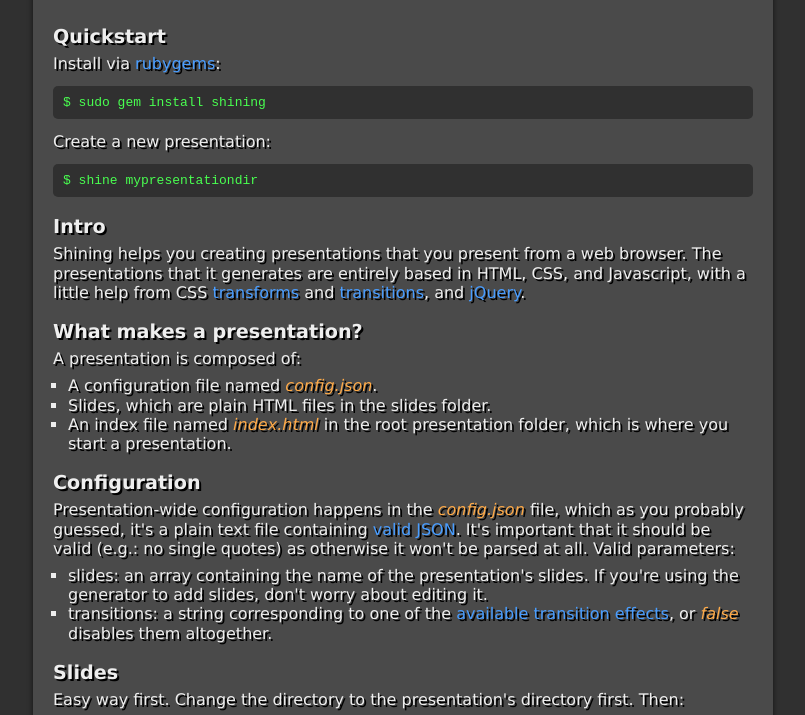
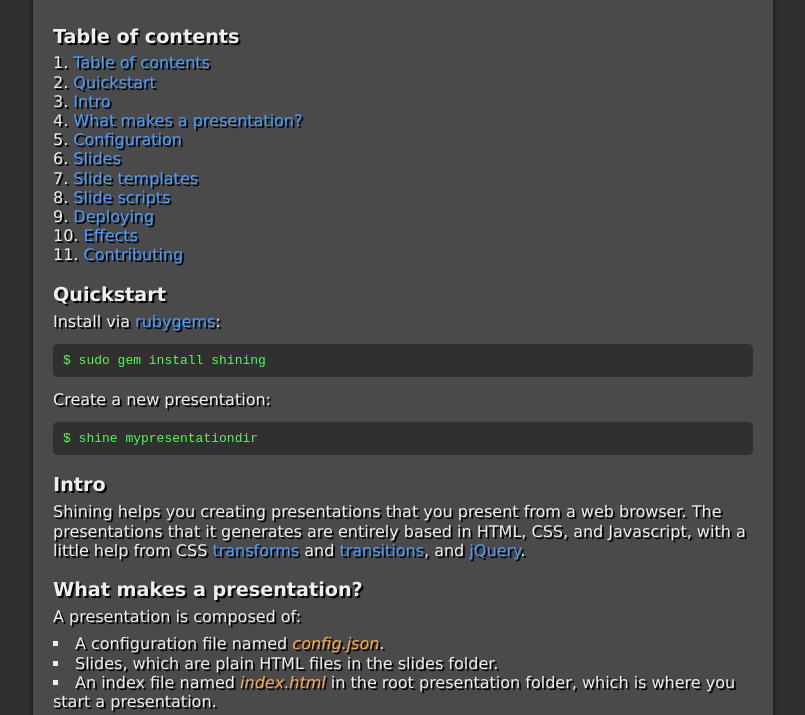
Before and after one commit to juliocesar/shining-website, a plain HTML site: page index.html in a window 1280 px wide. Shown: the part 93-808 px from the top of the page, without its empty margins (237-1042 px from the left). Drawn offline with Linux system fonts and the light colour scheme.

Commit message:
mad table of contents

```diff
--- /dev/null
+++ b/dascripts.js
@@ -0,0 +1,19 @@
+$(document).ready(function() {
+  $.fn.oneAtEachTime = function(method, args, after) {
+    var collection = this, index = 0;
+    (function(e) {
+      $(e)[method].apply($(e), args);
+      var closure = arguments.callee, next = collection.get(index++);
+      if (next) { setTimeout(function() { closure(next); }, (parseInt(after) || 1000)); };
+    })(this.get(index));
+  };
+
+  // Generates a nice looking table of contents
+  $('header').after('<section id="toc"><ol></ol></section>');
+  $('#toc').prepend('<h1>Table of contents</h1>');
+  $('section h1').each(function() {
+    var container = $(this).parents(':first'), text = $(this).text();
+    $('#toc ol').append('<li style="display: none"><a href="#' + container.attr('id') + '">' + text + '</a></li>')
+  });
+  $('#toc ol li').oneAtEachTime('fadeIn', [], 100);
+});
--- a/index.html
+++ b/index.html
@@ -10,6 +10,7 @@
     <script type="text/javascript" charset="utf-8" src="jquery-1.4.1.min.js"></script>
     <script type="text/javascript" charset="utf-8" src="shCore.js"></script>
     <script type="text/javascript" charset="utf-8" src="shBrushAll.js"></script>
+    <script type="text/javascript" charset="utf-8" src="dascripts.js"></script>
     <script type="text/javascript">
       $(document).ready(function() { SyntaxHighlighter.highlight() })
     </script>
@@ -53,9 +54,9 @@
       <h1>Configuration</h1>
       <p>
         Presentation-wide configuration happens in the <em>config.json</em> file, which as you probably
-        guessed, it's a plain text file containing <a href="http://www.jsonlint.com/">valid JSON</a>. It's
-        important that it should be valid (e.g.: no single quotes) as otherwise it won't be parsed at all.
-        Valid parameters:
+        guessed, it's a plain text file containing an object in <a href="http://www.jsonlint.com/">valid JSON</a>.
+        It's important that it's valid (e.g.: no single quotes) as otherwise your presentation won't even start.
+        Valid attributes are:
         <ul>
           <li>
             slides: an array containing the name of the presentation's slides. If you're using the generator
@@ -142,8 +143,9 @@
       </p>
       <p>
         That may or may not change in the near future. For now, stick to using decent web browsers when presenting, and perhaps
-        relying more on content rather than presentation ;-)
+        relying more on content rather than how it looks ;-)
       </p>
+      <p>Proper documentation of effects is coming soon.</p>
     </section>
     <section id="contributing">
       <h1>Contributing</h1>
--- a/screen.css
+++ b/screen.css
@@ -13,11 +13,12 @@ a:hover   { text-decoration: underline }
 a         { color: #499DFF; text-decoration: none }
 a:visited { color: #AB49FF }
 
-h1, h2, p, ul { color: #EEEEEE; font-family: "Lucida Grande", Tahoma, serif; text-shadow: #000 2px 2px 0px }
-li, p         { line-height: 1.2em }
-em            { color: #FFAB49 }
+h1, h2, p, ul, ol { color: #EEEEEE; font-family: "Lucida Grande", Tahoma, serif; text-shadow: #000 2px 2px 0px }
+li, p             { line-height: 1.2em }
+em                { color: #FFAB49 }
 
-ul  { list-style-type: square; margin: 5px 0 5px 15px }
+ul      { list-style-type: square }
+ol, ul  { list-style-position: inside; margin: 5px 0 }
 
 header    { margin-bottom: 30px }
 header h1 { margin: 0.1em 0; font-size: 2.3em; }
```
